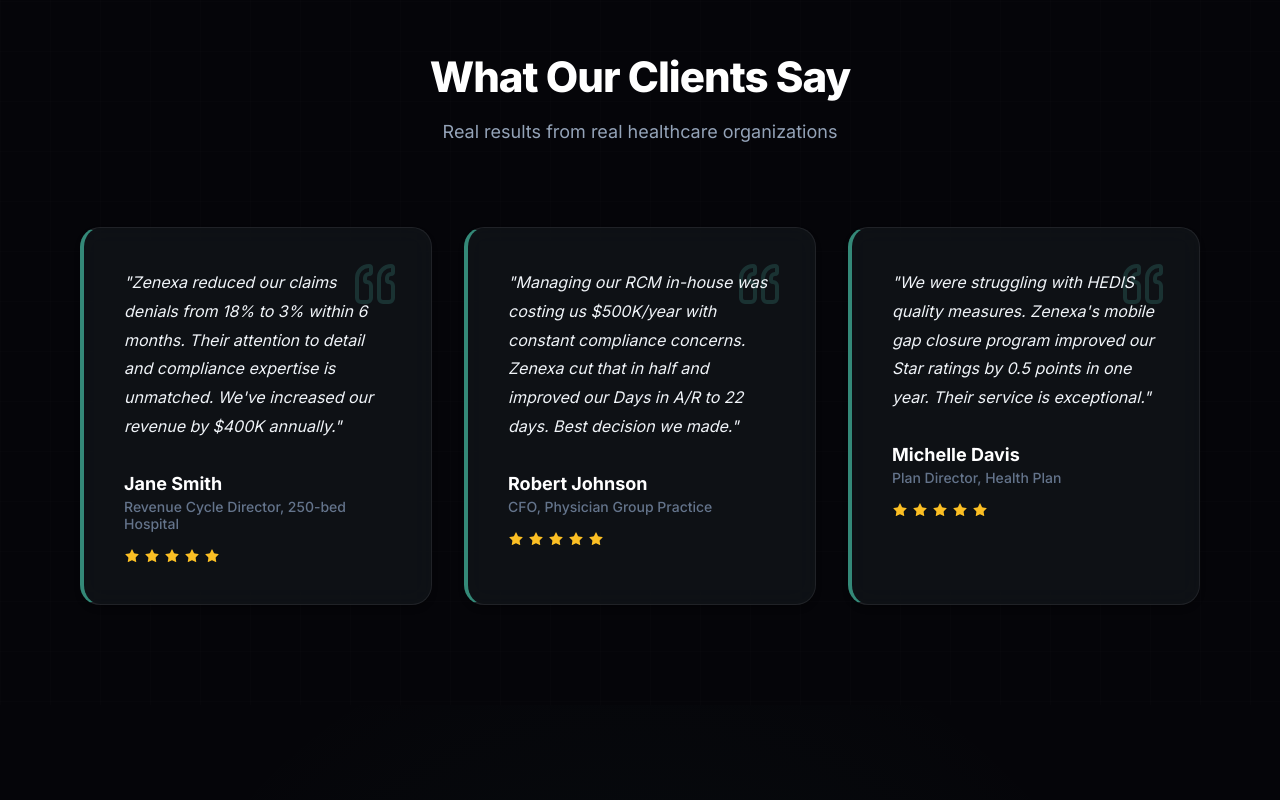
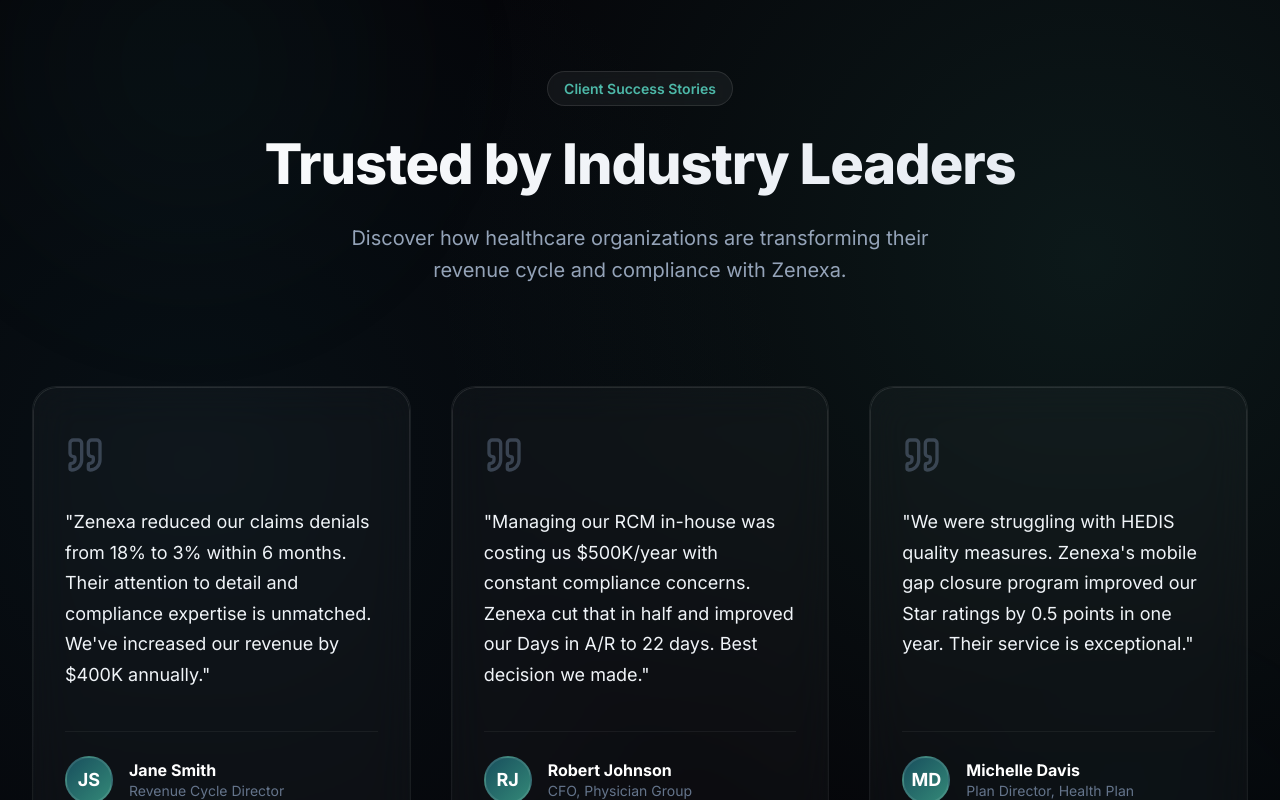
Before and after one commit to zenexasolutions/zenexa-website-demo, a Next.js app: page / in a window 1280 px wide. Shown: the part 4120-4920 px from the top of the page. Built offline with nearby package versions, Linux system fonts and the light colour scheme.

Commit message:
TESTIMONIAL  UPGRADATION
SAFE PUSH

```diff
--- a/src/components/home/Testimonials.module.css
+++ b/src/components/home/Testimonials.module.css
@@ -1,103 +1,225 @@
 .section {
-    background: var(--bg-dark-charcoal);
-    padding: 100px 0;
+    position: relative;
+    padding: 120px 0;
+    background: #050509;
+    /* Match Hero bg base */
+    overflow: hidden;
+}
+
+/* Background Effects */
+.section::before {
+    content: '';
+    position: absolute;
+    top: 0;
+    left: 0;
+    right: 0;
+    bottom: 0;
+    background-image:
+        radial-gradient(circle at 15% 50%, rgba(24, 79, 93, 0.15) 0%, transparent 50%),
+        radial-gradient(circle at 85% 30%, rgba(52, 137, 120, 0.15) 0%, transparent 50%);
+    pointer-events: none;
+}
+
+.glow {
+    position: absolute;
+    width: 600px;
+    height: 600px;
+    background: radial-gradient(circle, rgba(77, 184, 168, 0.1) 0%, transparent 70%);
+    border-radius: 50%;
+    filter: blur(80px);
+    z-index: 0;
+    animation: floatGlow 10s infinite alternate;
+}
+
+.glow1 {
+    top: -20%;
+    left: -10%;
+}
+
+.glow2 {
+    bottom: -20%;
+    right: -10%;
+    background: radial-gradient(circle, rgba(0, 240, 255, 0.05) 0%, transparent 70%);
+    animation-delay: -5s;
+}
+
+.container {
+    position: relative;
+    z-index: 10;
+    max-width: 1400px;
+    margin: 0 auto;
+    padding: 0 2rem;
 }
 
 .header {
     text-align: center;
-    margin-bottom: 80px;
+    margin-bottom: 100px;
+    position: relative;
+}
+
+.badge {
+    display: inline-block;
+    padding: 8px 16px;
+    background: rgba(255, 255, 255, 0.05);
+    border: 1px solid rgba(255, 255, 255, 0.1);
+    border-radius: 50px;
+    font-size: 14px;
+    font-weight: 600;
+    color: var(--color-neon-teal);
+    margin-bottom: 24px;
+    backdrop-filter: blur(4px);
 }
 
 .headline {
-    font-size: 42px;
+    font-size: 3.5rem;
     font-weight: 800;
     color: white;
-    margin-bottom: 16px;
-    letter-spacing: -1px;
+    margin-bottom: 24px;
+    letter-spacing: -0.02em;
+    background: linear-gradient(135deg, #fff 0%, #e2e8f0 100%);
+    -webkit-background-clip: text;
+    -webkit-text-fill-color: transparent;
+    background-clip: text;
 }
 
 .subheadline {
-    font-size: 18px;
+    font-size: 1.25rem;
     color: var(--text-secondary);
+    max-width: 600px;
+    margin: 0 auto;
 }
 
 .grid {
     display: grid;
-    grid-template-columns: 1fr;
-    gap: 32px;
+    grid-template-columns: repeat(3, 1fr);
+    gap: 40px;
+    perspective: 1000px;
 }
 
 .card {
-    background: var(--bg-card-glass);
-    border-radius: 20px;
-    padding: 40px;
-    box-shadow: var(--shadow-sm);
-    border: 1px solid var(--border-glass);
-    border-left: 4px solid var(--color-secondary-teal);
     position: relative;
-    transition: all 400ms ease;
-    backdrop-filter: blur(12px);
+    background: rgba(255, 255, 255, 0.03);
+    border-radius: 24px;
+    padding: 48px 32px;
+    border: 1px solid rgba(255, 255, 255, 0.05);
+    backdrop-filter: blur(20px);
+    -webkit-backdrop-filter: blur(20px);
+    transition: all 0.4s cubic-bezier(0.4, 0, 0.2, 1);
+    overflow: hidden;
+    display: flex;
+    flex-direction: column;
+}
+
+.card::before {
+    content: '';
+    position: absolute;
+    inset: 0;
+    border-radius: 24px;
+    padding: 1px;
+    background: linear-gradient(180deg, rgba(255, 255, 255, 0.1), transparent);
+    -webkit-mask: linear-gradient(#fff 0 0) content-box, linear-gradient(#fff 0 0);
+    -webkit-mask-composite: xor;
+    mask-composite: exclude;
+    pointer-events: none;
 }
 
 .card:hover {
-    transform: translateY(-8px);
-    box-shadow: 0 20px 40px rgba(0, 0, 0, 0.3);
-    border-left-color: var(--color-neon-teal);
-    background: var(--bg-card-hover);
+    transform: translateY(-10px) scale(1.02);
+    background: rgba(255, 255, 255, 0.05);
+    box-shadow:
+        0 20px 40px rgba(0, 0, 0, 0.4),
+        0 0 0 1px rgba(77, 184, 168, 0.3);
+}
+
+.card:hover .quoteIcon {
+    color: var(--color-neon-teal);
+    opacity: 1;
+    transform: scale(1.1);
 }
 
 .quoteIcon {
-    position: absolute;
-    top: 32px;
-    right: 32px;
-    opacity: 0.2;
-    color: var(--color-neon-teal);
-    transform: rotate(180deg);
+    margin-bottom: 32px;
+    color: var(--text-muted);
+    opacity: 0.5;
+    transition: all 0.3s ease;
 }
 
 .text {
-    font-size: 16px;
-    line-height: 1.8;
+    font-size: 1.125rem;
+    line-height: 1.7;
     color: var(--text-primary);
-    font-style: italic;
-    margin-bottom: 32px;
-    position: relative;
-    z-index: 1;
+    margin-bottom: 40px;
+    flex-grow: 1;
+    font-weight: 400;
 }
 
-.author {
+.footer {
+    display: flex;
+    align-items: center;
+    gap: 16px;
+    border-top: 1px solid rgba(255, 255, 255, 0.05);
+    padding-top: 24px;
+}
+
+.avatar {
+    width: 48px;
+    height: 48px;
+    border-radius: 50%;
+    background: linear-gradient(135deg, var(--color-primary-teal), var(--color-secondary-teal));
+    display: flex;
+    align-items: center;
+    justify-content: center;
+    font-weight: 700;
+    color: white;
+    font-size: 18px;
+    border: 2px solid rgba(255, 255, 255, 0.1);
+}
+
+.authorInfo {
     display: flex;
     flex-direction: column;
 }
 
 .name {
-    font-size: 18px;
+    font-size: 1rem;
     font-weight: 700;
     color: white;
-    margin-bottom: 4px;
+    margin-bottom: 2px;
 }
 
 .role {
-    font-size: 14px;
-    font-weight: 500;
+    font-size: 0.875rem;
     color: var(--text-muted);
 }
 
-.stars {
-    display: flex;
-    gap: 4px;
-    margin-top: 16px;
-    color: #fbbf24;
+@keyframes floatGlow {
+    0% {
+        transform: translate(0, 0);
+        opacity: 0.4;
+    }
+
+    100% {
+        transform: translate(20px, 20px);
+        opacity: 0.6;
+    }
 }
 
-@media (min-width: 768px) {
+@media (max-width: 1024px) {
     .grid {
         grid-template-columns: repeat(2, 1fr);
     }
+
+    .headline {
+        font-size: 2.5rem;
+    }
 }
 
-@media (min-width: 1024px) {
+@media (max-width: 768px) {
     .grid {
-        grid-template-columns: repeat(3, 1fr);
+        grid-template-columns: 1fr;
+    }
+
+    .section {
+        padding: 80px 0;
     }
 }
--- a/src/components/home/Testimonials.tsx
+++ b/src/components/home/Testimonials.tsx
@@ -1,51 +1,64 @@
 import React from 'react';
 import styles from './Testimonials.module.css';
-import { Section } from '@/components/ui/Section';
-import { Quote, Star } from 'lucide-react';
+import { Quote } from 'lucide-react';
 
 const testimonials = [
     {
         text: "Zenexa reduced our claims denials from 18% to 3% within 6 months. Their attention to detail and compliance expertise is unmatched. We've increased our revenue by $400K annually.",
         name: "Jane Smith",
-        role: "Revenue Cycle Director, 250-bed Hospital"
+        role: "Revenue Cycle Director",
+        initials: "JS"
     },
     {
         text: "Managing our RCM in-house was costing us $500K/year with constant compliance concerns. Zenexa cut that in half and improved our Days in A/R to 22 days. Best decision we made.",
         name: "Robert Johnson",
-        role: "CFO, Physician Group Practice"
+        role: "CFO, Physician Group",
+        initials: "RJ"
     },
     {
         text: "We were struggling with HEDIS quality measures. Zenexa's mobile gap closure program improved our Star ratings by 0.5 points in one year. Their service is exceptional.",
         name: "Michelle Davis",
-        role: "Plan Director, Health Plan"
+        role: "Plan Director, Health Plan",
+        initials: "MD"
     }
 ];
 
 export const Testimonials = () => {
     return (
-        <Section className={styles.section}>
+        <section className={styles.section}>
+            {/* Ambient Background Glows */}
+            <div className={`${styles.glow} ${styles.glow1}`} />
+            <div className={`${styles.glow} ${styles.glow2}`} />
+
+            <div className={styles.container}>
                 <div className={styles.header}>
-                <h2 className={styles.headline}>What Our Clients Say</h2>
-                <p className={styles.subheadline}>Real results from real healthcare organizations</p>
+                    <span className={styles.badge}>Client Success Stories</span>
+                    <h2 className={styles.headline}>Trusted by Industry Leaders</h2>
+                    <p className={styles.subheadline}>
+                        Discover how healthcare organizations are transforming their revenue cycle and compliance with Zenexa.
+                    </p>
                 </div>
 
                 <div className={styles.grid}>
                     {testimonials.map((t, i) => (
                         <div key={i} className={styles.card}>
-                        <Quote size={48} className={styles.quoteIcon} />
+                            <Quote size={40} className={styles.quoteIcon} />
+
                             <p className={styles.text}>"{t.text}"</p>
-                        <div className={styles.author}>
+
+                            <div className={styles.footer}>
+                                <div className={styles.avatar}>
+                                    {t.initials}
+                                </div>
+                                <div className={styles.authorInfo}>
                                     <span className={styles.name}>{t.name}</span>
                                     <span className={styles.role}>{t.role}</span>
                                 </div>
-                        <div className={styles.stars}>
-                            {[...Array(5)].map((_, i) => (
-                                <Star key={i} size={16} fill="#fbbf24" stroke="none" />
-                            ))}
                             </div>
                         </div>
                     ))}
                 </div>
-        </Section>
+            </div>
+        </section>
     );
 };
```
Lines whose indentation alone changed are shown as unchanged.
